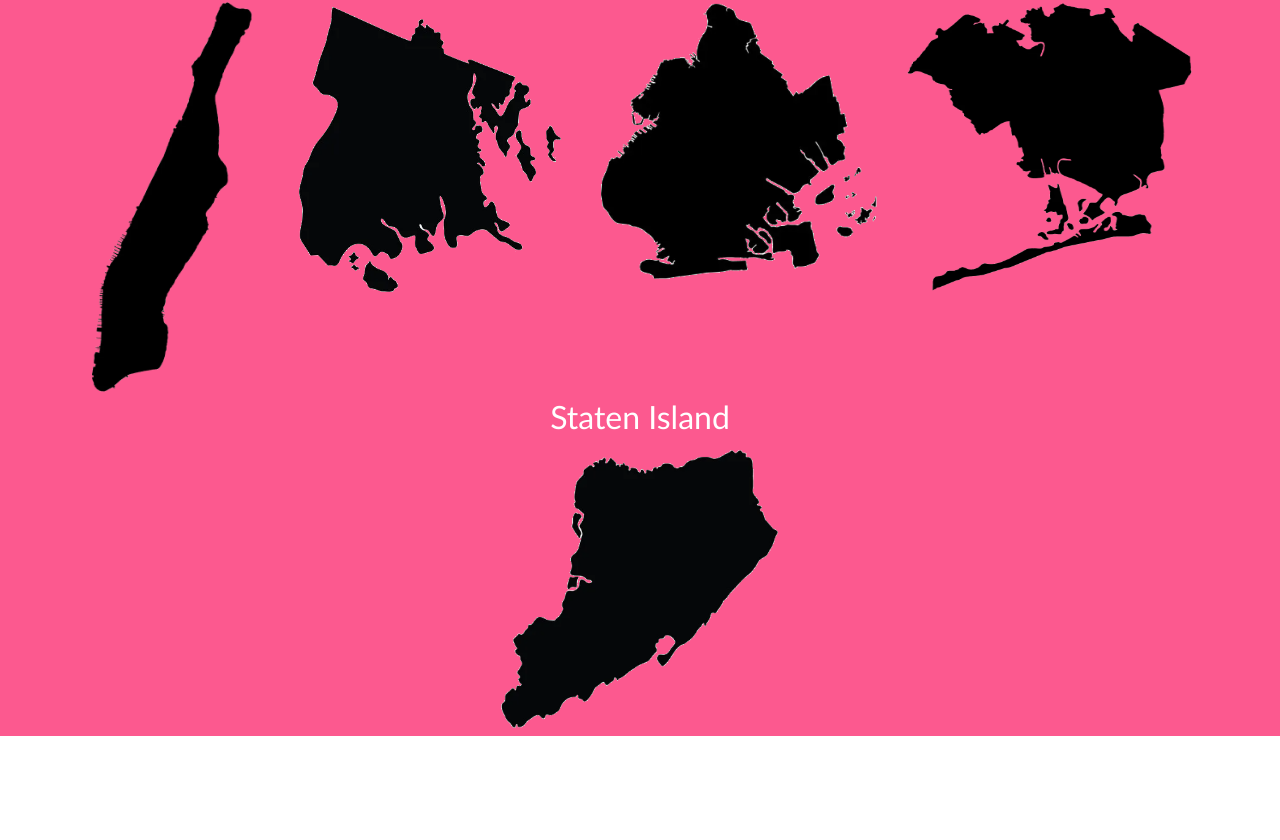
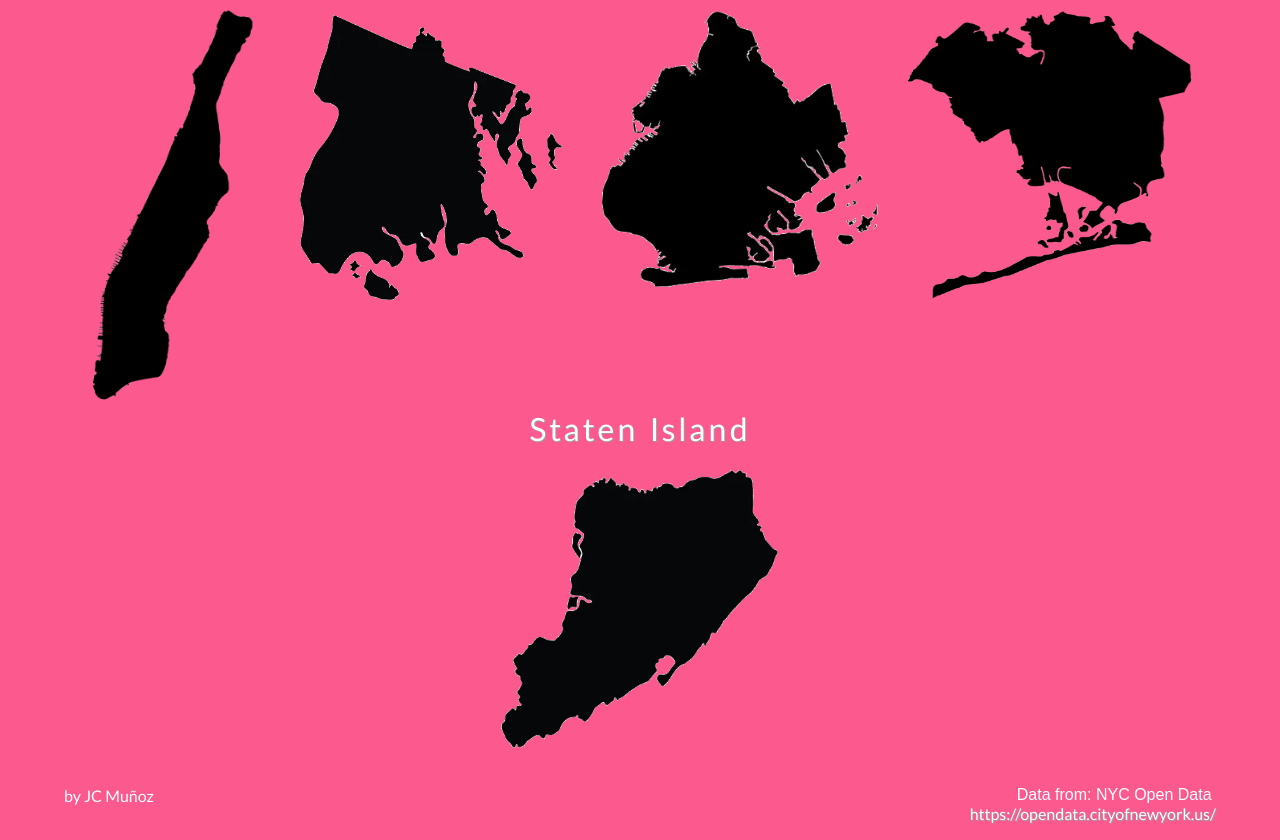
Before and after one commit to jcmunav63/metrics_app_m3, a React (Create React App) app: page / in a window 1280 px wide. Shown: the part 191-1031 px from the top of the page. Before the commit the page ends 927 px from the top, so only its background shows below. Built offline with nearby package versions, Linux system fonts and the light colour scheme; a web font is replaced by a local one.

Commit message:
Edit fetchSchools function and correct some styles in SchoolDetails component.

```diff
--- a/src/App.css
+++ b/src/App.css
@@ -52,7 +52,8 @@ h1 {
 }
 
 h2 {
-  margin-left: 2%;
+  margin-left: 5%;
+  color: #fff;
 }
 
 p {
@@ -76,7 +77,7 @@ a {
   padding-top: 8px;
   margin-left: 0;
   padding-left: 0;
-  text-shadow: 3px 2px 2px rgb(73, 73, 73);
+  text-shadow: 1px 1px rgb(158, 158, 158);
 }
 
 a:hover,
@@ -97,7 +98,7 @@ a:active {
 ul {
   width: 90%;
   list-style: none;
-  margin: 0 auto;
+  margin: 10px auto 0 auto;
   padding: 0;
 }
 
@@ -124,6 +125,7 @@ li:nth-child(odd):hover {
 
 .divschoollist {
   background-color: rgb(252, 89, 143);
+  overflow-y: auto;
 }
 
 .divhome {
@@ -136,6 +138,7 @@ li:nth-child(odd):hover {
   font-weight: 700;
   font-size: 2rem;
   letter-spacing: 0.1rem;
+  text-shadow: 1px 1px rgb(158, 158, 158);
 }
 
 .lato {
@@ -184,7 +187,7 @@ button:hover {
 }
 
 .biggertext {
-  font-size: 2.5rem;
+  font-size: 2rem;
 }
 
 .grid {
@@ -198,8 +201,11 @@ button:hover {
 
 .boroheading {
   font-size: 2rem;
+  letter-spacing: 0.2rem;
   text-align: center;
   color: #fff;
+  margin-bottom: 8px;
+  text-shadow: 1px 1px rgb(158, 158, 158);
 }
 
 .imgcard {
@@ -212,6 +218,37 @@ button:hover {
 .imagex:hover,
 .imageq:hover,
 .imager:hover {
-  background-color: #c592e2;
+  background-color: #ffb8e6;
+
+  /* background-color: #c592e2; */
   border-radius: 8px;
+  cursor: pointer;
 }
+
+.styleless {
+  background-color: transparent;
+  border: none;
+  padding: 0;
+  margin: 0;
+}
+
+.footer {
+  width: 100%;
+  height: 70px;
+  display: flex;
+  justify-content: space-between;
+  padding-top: 10px;
+}
+
+.by {
+  margin-left: 5%;
+}
+
+.acknowledge {
+  margin-right: 5%;
+  text-align: right;
+}
+
+.back {
+  margin-left: 5%;
+}
--- a/src/components/Home.js
+++ b/src/components/Home.js
@@ -1,12 +1,22 @@
-import React from 'react';
+import React, { useState } from 'react';
+import { useNavigate } from 'react-router-dom';
 import manhattan from '../assets/manhattan.png';
 import bronx from '../assets/bronx.png';
 import brooklyn from '../assets/brooklyn.png';
 import queens from '../assets/queens.png';
 import statenisland from '../assets/statenisland.png';
-// import SchoolList from './SchoolList';
 
-const Home = () => (
+const Home = () => {
+  const [selectedBorough, setSelectedBorough] = useState('');
+
+  const navigate = useNavigate();
+
+  const handleBoroughClick = (boroughName) => {
+    setSelectedBorough(boroughName.toLowerCase());
+    navigate(`/schools?borough=${selectedBorough.toLowerCase()}`);
+  };
+
+  return (
     <div className="divhome">
       <p className="lato centered">
         A metrics application that displays information
@@ -17,6 +27,7 @@ const Home = () => (
       <div className="grid">
         <div className="imgcard">
           <span className="boroheading gillsans">Manhattan</span>
+          <button className="styleless" type="button" onClick={() => handleBoroughClick('MANHATTAN')}>
             <img
               className="imagem"
               alt="Manhattan"
@@ -24,9 +35,11 @@ const Home = () => (
               width="180px"
               height="400px"
             />
+          </button>
         </div>
         <div className="imgcard">
           <span className="boroheading gillsans">Bronx</span>
+          <button className="styleless" type="button" onClick={() => handleBoroughClick('BRONX')}>
             <img
               className="imagex"
               alt="Bronx"
@@ -34,9 +47,11 @@ const Home = () => (
               width="300px"
               height="300px"
             />
+          </button>
         </div>
         <div className="imgcard">
           <span className="boroheading gillsans">Brooklyn</span>
+          <button className="styleless" type="button" onClick={() => handleBoroughClick('BROOKYLN')}>
             <img
               className="imagek"
               alt="Brooklyn"
@@ -44,9 +59,11 @@ const Home = () => (
               width="290px"
               height="290px"
             />
+          </button>
         </div>
         <div className="imgcard">
           <span className="boroheading gillsans">Queens</span>
+          <button className="styleless" type="button" onClick={() => handleBoroughClick('QUEENS')}>
             <img
               className="imageq"
               alt="Queens"
@@ -54,9 +71,11 @@ const Home = () => (
               width="300px"
               height="300px"
             />
+          </button>
         </div>
         <div className="imgcard">
           <span className="boroheading gillsans">Staten Island</span>
+          <button className="styleless" type="button" onClick={() => handleBoroughClick('STATEN IS')}>
             <img
               className="imager"
               alt="Staten Island"
@@ -64,11 +83,24 @@ const Home = () => (
               width="300px"
               height="300px"
             />
+          </button>
         </div>
       </div>
-    {/* <SchoolList /> */}
-    {/* Image slider to select a borough */}
+      <div className="footer">
+        <p className="by lato">by JC Muñoz</p>
+        <p className="acknowledge">
+          Data from: NYC Open Data&nbsp;
+          <br />
+          <a
+            className="lato"
+            href="https://opendata.cityofnewyork.us/"
+          >
+            https://opendata.cityofnewyork.us/
+          </a>
+        </p>
+      </div>
     </div>
   );
+};
 
 export default Home;
--- a/src/components/SchoolDetails.js
+++ b/src/components/SchoolDetails.js
@@ -26,21 +26,27 @@ const SchoolDetails = ({ selectedSchool, clearSelectedSchool }) => {
     attendance_rate: attendanceRate,
   } = selectedSchool;
 
+  const calcRate = (attendanceRate * 100).toFixed(2);
+
   return (
     <div className="divdetails">
-      <Link to="/schools" onClick={clearSelectedSchool}>
+      <Link to="/schools" className="back" onClick={clearSelectedSchool}>
         <strong><em>Back</em></strong>
       </Link>
-      <h2>School Information:</h2>
+      <h2 className="gillsans">School Information:</h2>
       <p>
         <strong className="subtitles biggertext">Total Students:</strong>
         {' '}
-        {totalStudents}
+        <span className="biggertext">
+          {totalStudents}
+        </span>
       </p>
       <p>
         <strong className="subtitles biggertext">Attendance Rate:</strong>
         {' '}
-        {attendanceRate}
+        <span className="biggertext">
+          {calcRate}
+        </span>
       </p>
       <p>
         <strong className="subtitles">Location:</strong>
--- a/src/components/SchoolList.js
+++ b/src/components/SchoolList.js
@@ -1,8 +1,10 @@
 import React, { useEffect, useState } from 'react';
+import { useLocation, Link } from 'react-router-dom';
 import { connect } from 'react-redux';
 import PropTypes from 'prop-types';
-import { Link } from 'react-router-dom';
-import { fetchSchools, selectSchool, clearSelectedSchool } from '../redux/actions/schools';
+import {
+  fetchSchools, selectSchool, clearSelectedSchool,
+} from '../redux/actions/schools';
 
 const SchoolList = (
   {
@@ -10,19 +12,41 @@ const SchoolList = (
   },
 ) => {
   const [searchQuery, setSearchQuery] = useState('');
+  const location = useLocation();
   // Fetch schools from Redux store when the component mounts
   useEffect(() => {
     fetchSchools();
   }, [fetchSchools]);
 
-  const filteredSchools = schools.filter(
-    (school) => school.school_name.toLowerCase()
-      .includes(searchQuery.toLowerCase()),
-  );
+  const total = schools.length;
+
+  const queryParams = new URLSearchParams(location.search);
+  const selectedBorough = queryParams.get('borough');
+
+  let filteredSchools = schools;
+  // Filter schools based on the selected borough
+  // filteredSchools = schools.filter(
+  //   (school) => school.borough.toLowerCase() === selectedBorough.toLowerCase(),
+  // );
+  if (selectedBorough) {
+    filteredSchools = schools.filter(
+      (school) => school.borough && school.borough.toLowerCase() === selectedBorough.toLowerCase(),
+    );
+  } else if (searchQuery) {
+    // Filter schools based on the search bar input
+    filteredSchools = schools.filter(
+      (school) => school.school_name.toLowerCase().includes(searchQuery.toLowerCase()),
+    );
+  }
 
   return (
     <div className="divschoollist">
-      <h1 className="gillsans">List of High Schools</h1>
+      <h1 className="gillsans">
+        List of High Schools&nbsp;
+        (
+        {total}
+        )
+      </h1>
       <div className="divsearch">
         <input
           className="lato"
@@ -40,6 +64,9 @@ const SchoolList = (
           Clear
         </button>
       </div>
+      <Link to="/schools" className="back" onClick={clearSelectedSchool}>
+        <strong>Back to List</strong>
+      </Link>
       <ul>
         {filteredSchools.map((school) => (
           <li key={school.dbn} className="lato">
@@ -59,9 +86,19 @@ const SchoolList = (
           </li>
         ))}
       </ul>
-      <Link to="/schools" onClick={clearSelectedSchool}>
-        <strong>Back to List</strong>
-      </Link>
+      <div className="footer">
+        <p className="by lato">by JC Muñoz</p>
+        <p className="acknowledge">
+          Data from: NYC Open Data&nbsp;
+          <br />
+          <a
+            className="lato"
+            href="https://opendata.cityofnewyork.us/"
+          >
+            https://opendata.cityofnewyork.us/
+          </a>
+        </p>
+      </div>
     </div>
   );
 };
@@ -71,9 +108,10 @@ SchoolList.propTypes = {
     PropTypes.shape({
       dbn: PropTypes.string.isRequired,
       school_name: PropTypes.string.isRequired,
-      borough: PropTypes.string.isRequired,
+      borough: PropTypes.string,
     }),
   ).isRequired,
+  // selectedBorough: PropTypes.string.isRequired,
   fetchSchools: PropTypes.func.isRequired,
   selectSchool: PropTypes.func.isRequired,
   clearSelectedSchool: PropTypes.func.isRequired,
@@ -84,4 +122,6 @@ const mapStateToProps = (state) => ({
 });
 
 export default connect(mapStateToProps,
-  { fetchSchools, selectSchool, clearSelectedSchool })(SchoolList);
+  {
+    fetchSchools, selectSchool, clearSelectedSchool,
+  })(SchoolList);
```
Lines whose indentation alone changed are shown as unchanged.
